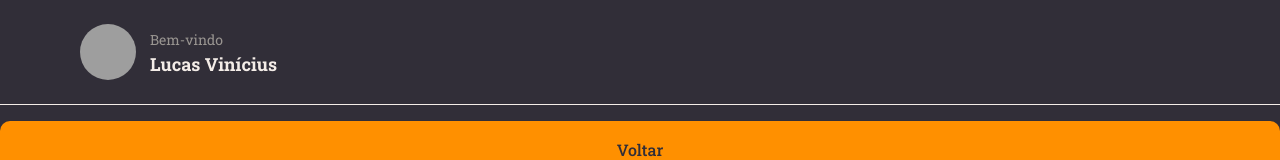
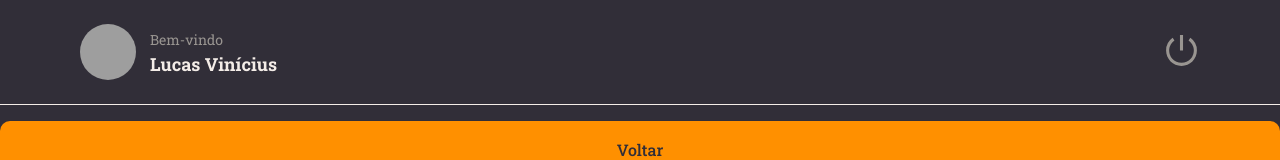
Before and after one commit to lucasviniciuspessoa/react_app_notes, a React (Vite) app: page / in a window 1280 px wide. Shown: the top 160 px of the page. Built offline with nearby package versions, Linux system fonts and the light colour scheme; grey boxes are pictures that could not be loaded.

Commit message:
feat: add icons in header (logout)

```diff
--- a/package.json
+++ b/package.json
@@ -21,6 +21,7 @@
     "eslint-plugin-react": "^7.33.2",
     "eslint-plugin-react-hooks": "^4.6.0",
     "eslint-plugin-react-refresh": "^0.4.4",
+    "react-icons": "^4.12.0",
     "styled-components": "^6.1.1",
     "vite": "^5.0.0"
   }
--- a/src/Components/Header/index.jsx
+++ b/src/Components/Header/index.jsx
@@ -1,4 +1,5 @@
-import { Container, Profile } from "./styles";
+import { RiShutDownLine } from "react-icons/ri";
+import { Container, Profile, Logout } from "./styles";
 
 export function Header() {
   return (
@@ -10,6 +11,10 @@
           <strong>Lucas Vinícius</strong>
         </div>
       </Profile>
+
+      <Logout>
+        <RiShutDownLine />
+      </Logout>
     </Container>
   );
 }
--- a/src/Components/Header/styles.js
+++ b/src/Components/Header/styles.js
@@ -39,3 +39,13 @@
         }
     }
 `
+
+export const Logout = styled.button`
+    border: none;
+    background: none;
+
+    > svg {
+        color: ${({theme}) => theme.COLORS.GRAY_100};
+        font-size: 37px;
+    }
+`
```
Also changed, not shown: 2 other files (tests, documents, lock files or other folders).
